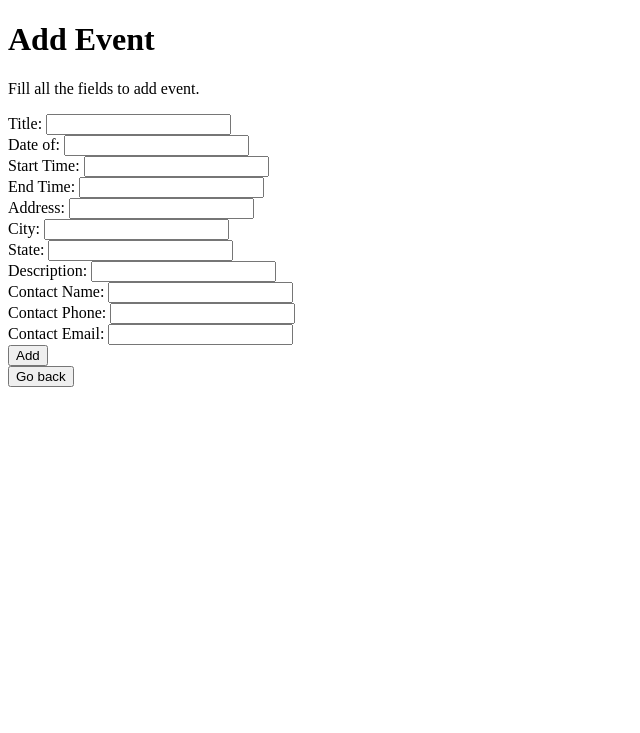
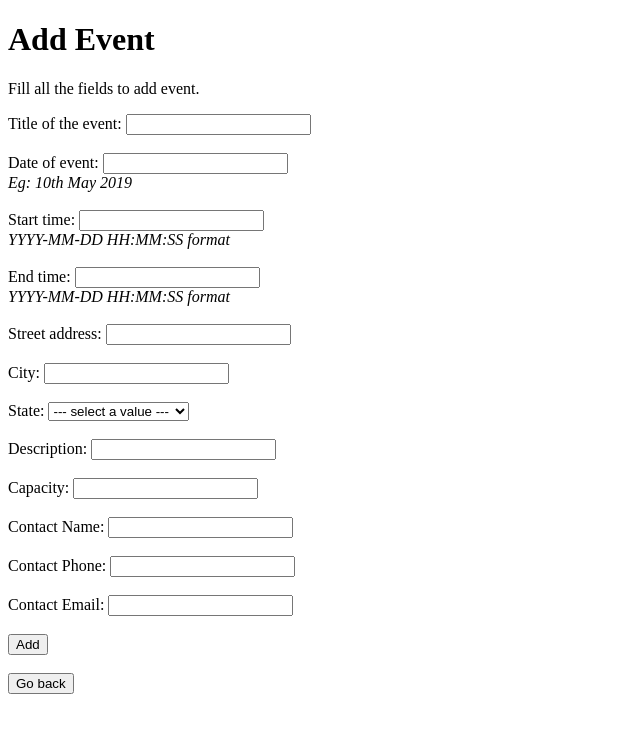
Before and after one commit to randukondan/VolunteerSignupApp, a PHP site: page /addeventform.php in a window 1280 px wide. Shown: the top 733 px of the page, without its empty margins (0-640 px from the left). Run offline with PHP 8.4, Linux system fonts and the light colour scheme; the visitor is signed in with stand-in values (Sample User, id 1).

Commit message:
Updated add event flow
- Fixed bugs to get adding events to work
- Changed state value to drop down list to ensure data consistency
- Added format information for event start and end

```diff
--- a/php/addeventform.php
+++ b/php/addeventform.php
@@ -16,19 +16,73 @@
 	<h1>Add Event</h1>
 	<p>Fill all the fields to add event.</p>
 	<form method="post" action="./addeventscript.php">
-		Title: <input type="text" name="title" id="title"> </br>
-		Date of: <input type="text" name="dateof" id="dateof"> </br>
-		Start Time: <input type="text" name="starttime" id="starttime"> </br>
-		End Time: <input type="text" name="endtime" id="endtie"> </br>
-		Address: <input type="text" name="address" id="address"> </br>
-		City: <input type="text" name="city" id="city"> </br>
-		State: <input type="text" name="state" id="state"> </br>
-		Description: <input type="text" name="description" id="description"> </br>
-		Contact Name: <input type="text" name="cname" id="cname"> </br>
-		Contact Phone: <input type="text" name="cphone" id="cphone"> </br>
-		Contact Email:  <input type="text" name="cemail" id="cemail"> </br>
+		Title of the event: <input type="text" name="title" id="title"> </br></br>
+		Date of event: <input type="text" name="dateof" id="dateof"></br><i>Eg: 10th May 2019</i></br></br>
+		Start time: <input type="text" name="starttime" id="starttime"></br><i>YYYY-MM-DD HH:MM:SS format</i></br></br>
+		End time: <input type="text" name="endtime" id="endtie"></br><i>YYYY-MM-DD HH:MM:SS format</i></br></br>
+		Street address: <input type="text" name="address" id="address"> </br></br>
+		City: <input type="text" name="city" id="city"> </br></br>
+		State: <select id="state" name="state">
+				<option>--- select a value ---</option>
+				<option value="AL">Alabama</option>
+				<option value="AK">Alaska</option>
+				<option value="AZ">Arizona</option>
+				<option value="AR">Arkansas</option>
+				<option value="CA">California</option>
+				<option value="CO">Colorado</option>
+				<option value="CT">Connecticut</option>
+				<option value="DE">Delaware</option>
+				<option value="DC">District Of Columbia</option>
+				<option value="FL">Florida</option>
+				<option value="GA">Georgia</option>
+				<option value="HI">Hawaii</option>
+				<option value="ID">Idaho</option>
+				<option value="IL">Illinois</option>
+				<option value="IN">Indiana</option>
+				<option value="IA">Iowa</option>
+				<option value="KS">Kansas</option>
+				<option value="KY">Kentucky</option>
+				<option value="LA">Louisiana</option>
+				<option value="ME">Maine</option>
+				<option value="MD">Maryland</option>
+				<option value="MA">Massachusetts</option>
+				<option value="MI">Michigan</option>
+				<option value="MN">Minnesota</option>
+				<option value="MS">Mississippi</option>
+				<option value="MO">Missouri</option>
+				<option value="MT">Montana</option>
+				<option value="NE">Nebraska</option>
+				<option value="NV">Nevada</option>
+				<option value="NH">New Hampshire</option>
+				<option value="NJ">New Jersey</option>
+				<option value="NM">New Mexico</option>
+				<option value="NY">New York</option>
+				<option value="NC">North Carolina</option>
+				<option value="ND">North Dakota</option>
+				<option value="OH">Ohio</option>
+				<option value="OK">Oklahoma</option>
+				<option value="OR">Oregon</option>
+				<option value="PA">Pennsylvania</option>
+				<option value="RI">Rhode Island</option>
+				<option value="SC">South Carolina</option>
+				<option value="SD">South Dakota</option>
+				<option value="TN">Tennessee</option>
+				<option value="TX">Texas</option>
+				<option value="UT">Utah</option>
+				<option value="VT">Vermont</option>
+				<option value="VA">Virginia</option>
+				<option value="WA">Washington</option>
+				<option value="WV">West Virginia</option>
+				<option value="WI">Wisconsin</option>
+				<option value="WY">Wyoming</option>
+		</select> </br></br>
+		Description: <input type="text" name="description" id="description"> </br></br>
+		Capacity: <input type="text" name="capacity" id="capacity"> </br></br>
+		Contact Name: <input type="text" name="cname" id="cname"> </br></br>
+		Contact Phone: <input type="text" name="cphone" id="cphone"> </br></br>
+		Contact Email:  <input type="text" name="cemail" id="cemail"> </br></br>
 		<input type="submit" value="Add"/>
 	</form>
-	<a href="./homeadmin.php"><button type="button">Go back</button></a>
+	</br><a href="./homeadmin.php"><button type="button">Go back</button></a>
 </body>
 </html>
```
Also changed, not shown: php/addeventscript.php (+13 -2 lines).
